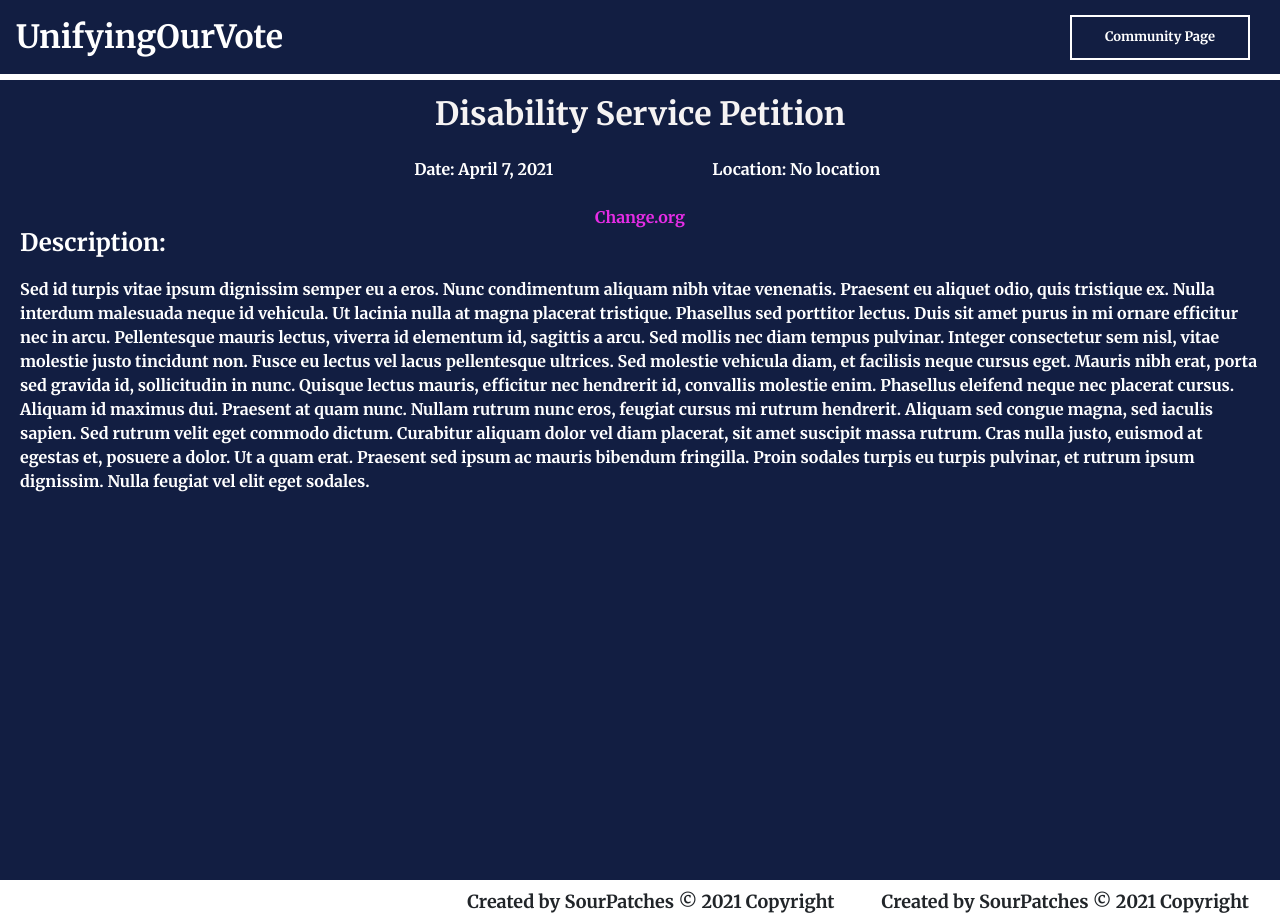
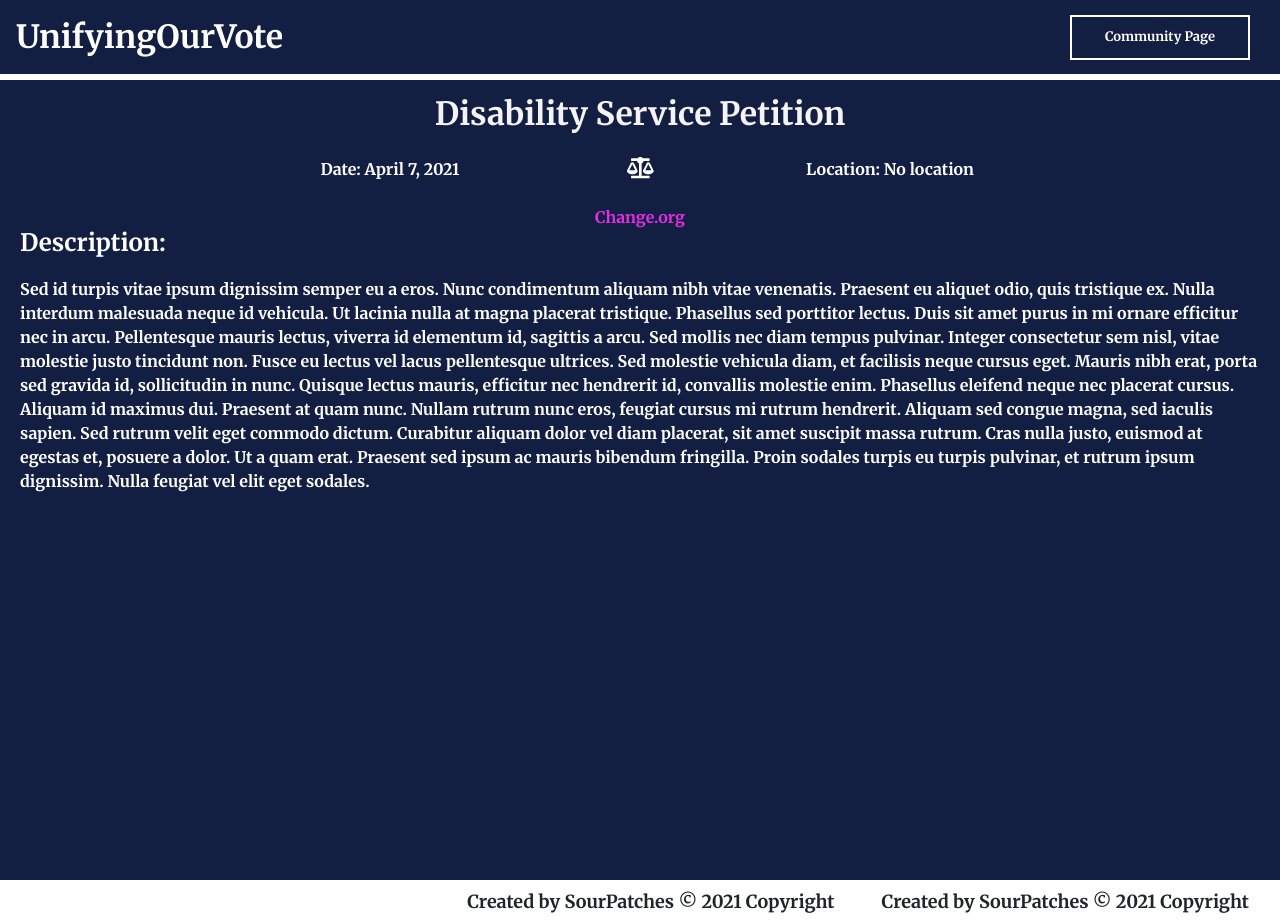
Before and after one commit to Wendyf02/UnifyingOurVote, a React (Create React App) app in the folder client/: page /events/1 in a window 1280 px wide. Built offline with nearby package versions, Linux system fonts and the light colour scheme.

Commit message:
Added fontawesome for added detail.

```diff
--- a/client/package.json
+++ b/client/package.json
@@ -3,6 +3,10 @@
   "version": "0.1.0",
   "private": true,
   "dependencies": {
+    "@fortawesome/fontawesome-free": "^5.15.3",
+    "@fortawesome/fontawesome-svg-core": "^1.2.35",
+    "@fortawesome/free-solid-svg-icons": "^5.15.3",
+    "@fortawesome/react-fontawesome": "^0.1.14",
     "@tailwindcss/custom-forms": "^0.2.1",
     "@tailwindcss/postcss7-compat": "^2.1.0",
     "@testing-library/jest-dom": "^5.11.10",
--- a/client/src/components/ActualEvent/index.js
+++ b/client/src/components/ActualEvent/index.js
@@ -2,18 +2,22 @@
 import "./style.css";
 import EventNavbar from "../EventNavbar";
 import Footer from "../Footer";
+import { FontAwesomeIcon } from "@fortawesome/react-fontawesome";
+import { faBalanceScale } from "@fortawesome/free-solid-svg-icons";
 
 function ActualEvent() {
+  const scale = <FontAwesomeIcon icon={faBalanceScale} />;
   return (
     <div id="actualEvent">
       <EventNavbar />
       <div className="container eventContainer">
         <div className="container infoPart1">
-          <h1 className="headerTitle">Disability Service Petition</h1>
+          <h1 className="headerTitle">Disability Service Petition </h1>
           <br></br>
           <div className="row styleRow">
             <div className="col"></div>
             <div className="col date">Date: April 7, 2021</div>
+            <div className="col scale fa-lg">{scale}</div>
             <div className="col location">Location: No location</div>
             <div className="col"></div>
           </div>
--- a/client/src/components/ActualEvent/style.css
+++ b/client/src/components/ActualEvent/style.css
@@ -30,3 +30,6 @@
   padding-right: 20px;
   padding-left: 20px;
 }
+.scale{
+  text-align: center;
+}
```
Also changed, not shown: 1 other file (tests, documents, lock files or other folders).
